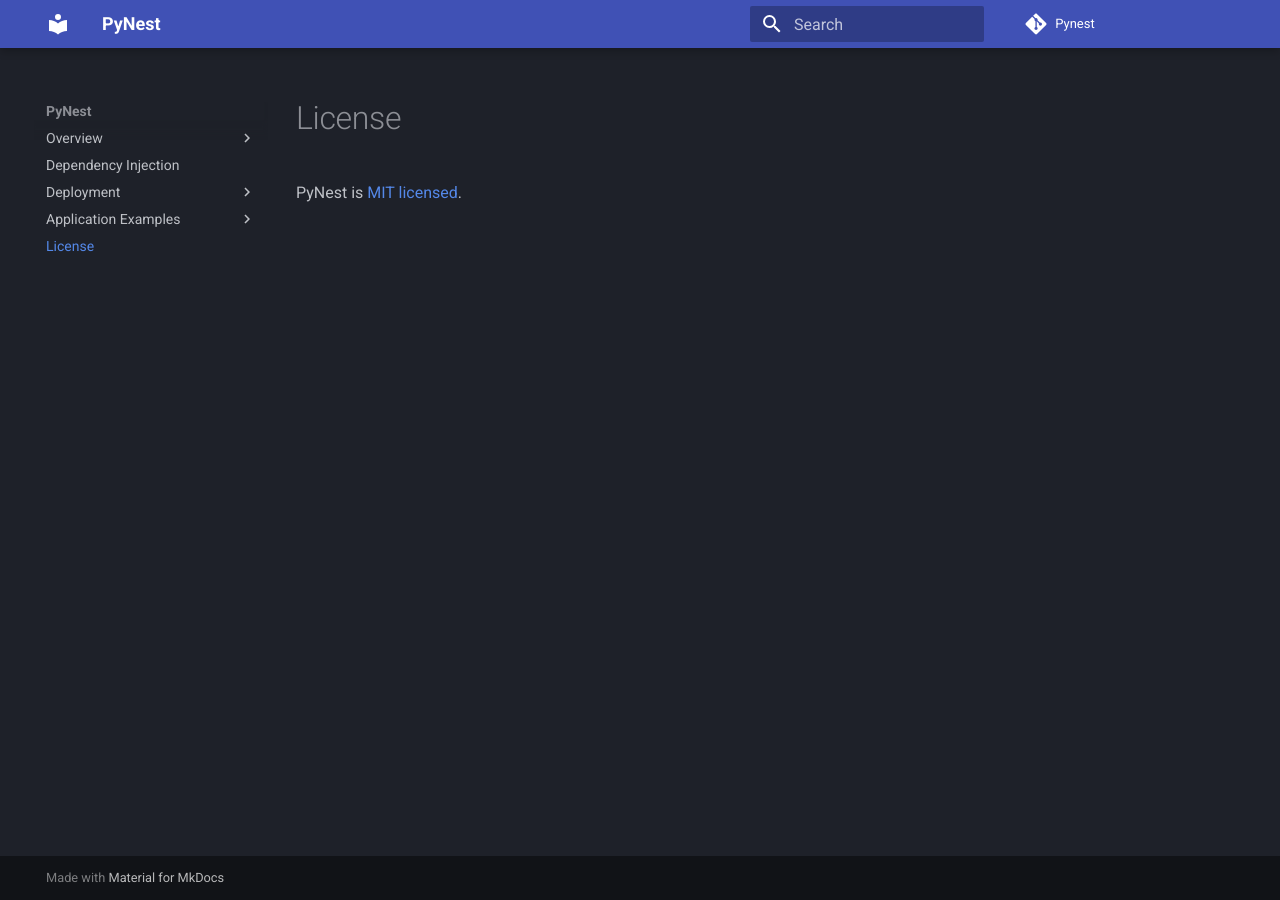
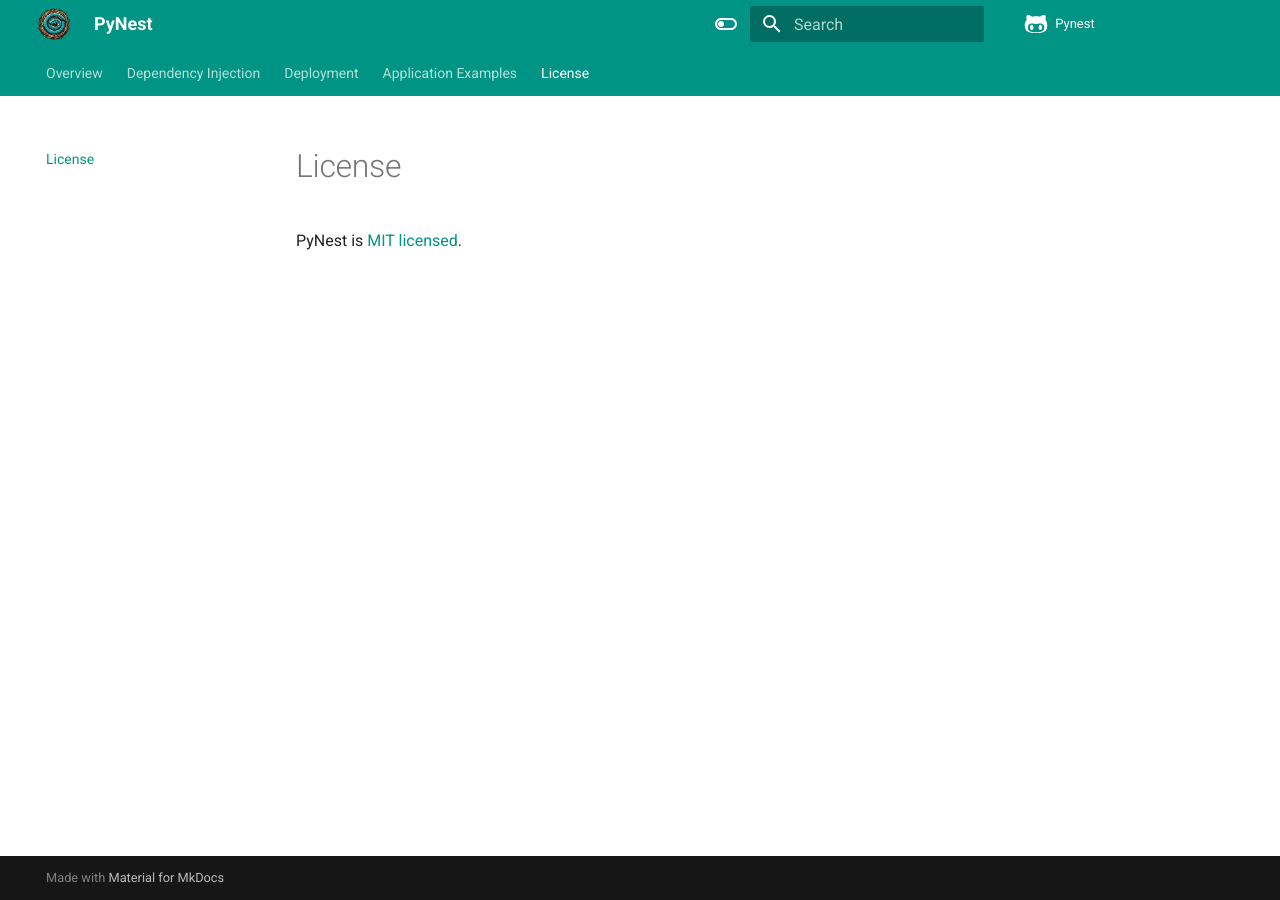
Before and after one commit to PythonNest/PyNest, an MkDocs documentation site: the page built from docs/license.md, in a window 1280 px wide. Built offline with MkDocs 1.6.1 and Material for MkDocs 9.7.7, drawn with Linux system fonts in a browser that asks for light colours; comment, search, counter and statistics services are not loaded.

Commit message:
chaged color to mach logo color, add auto selection of color mode by machine, allow for change color mode in user interface, change tabs to be sliding navigation, changed git logo (of repository) to github logo

```diff
--- a/docs/styles/extra.css
+++ b/docs/styles/extra.css
@@ -13,3 +13,12 @@
   display: flex;
   align-items: center;
 }
+
+.md-header__button.md-logo img, .md-header__button.md-logo svg {
+  height: 2rem;
+  width: 2rem;
+}
+.md-header__button.md-logo {
+  margin: 0;
+  padding: 0;
+}
--- a/mkdocs.yml
+++ b/mkdocs.yml
@@ -9,21 +9,25 @@
 theme:
   favicon: imgs/pynest-logo.png
   name: material
+  logo: imgs/pynest-logo.png
   features:
     - content.code.copy
+    - navigation.tabs
+  icon:
+    repo: fontawesome/brands/github-alt
   palette:
-    scheme: slate
-    primary: indigo
-    accent: indigo
-    toggle:
-      icon: material/toggle-switch-off-outline
-      name: Switch to dark mode
-    light:
-      primary: indigo
-      accent: indigo
-    dark:
-      primary: indigo
-      accent: indigo
+    - media: "(prefers-color-scheme: light)"
+      scheme: default
+      primary: teal
+      accent: amber
+      toggle:
+        icon: material/toggle-switch-off-outline
+        name: Switch to dark mode
+    # Palette toggle for dark mode
+    - media: "(prefers-color-scheme: dark)"
+      scheme: slate
+      primary: teal
+      accent: amber
       toggle:
         icon: material/toggle-switch
         name: Switch to light mode
```
